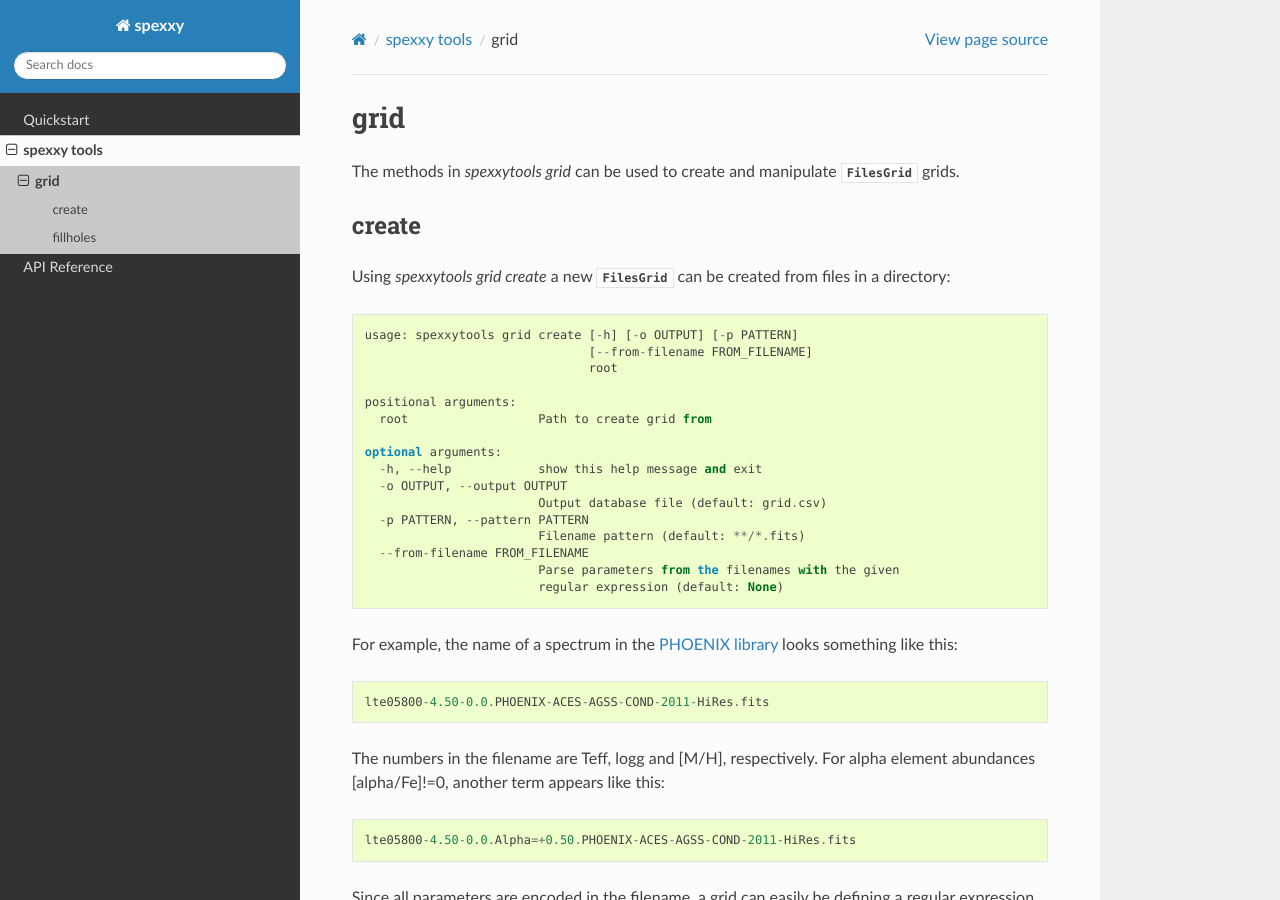
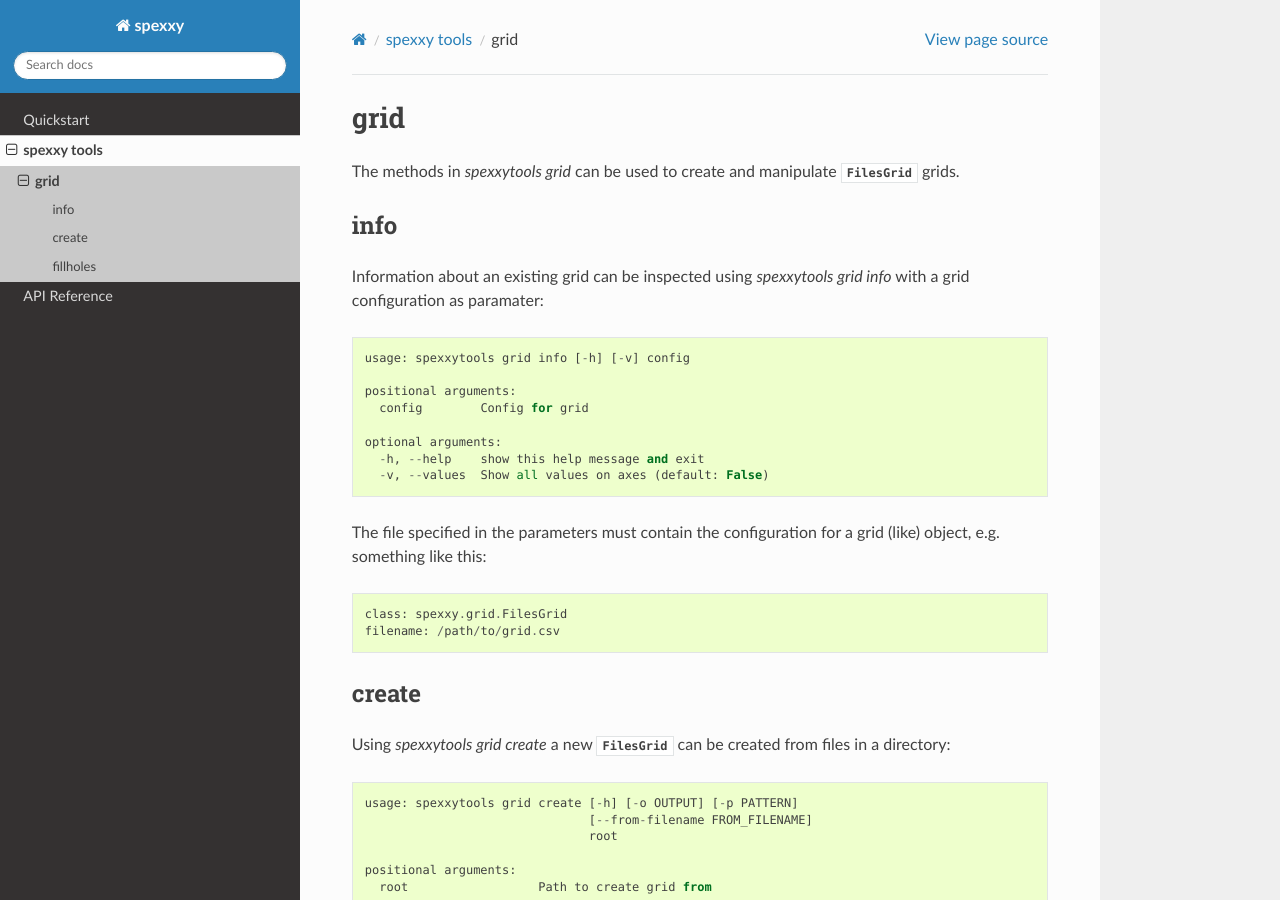
Before and after one commit to thusser/spexxy, a Sphinx documentation site: the page built from docs/source/tools/grid.rst, in a window 1280 px wide and 900 px high. Built offline with Sphinx 7.4.7 and the Read the Docs theme 2.0.0, drawn with Linux system fonts in a browser that asks for light colours.

Commit message:
added "grid info"

```diff
--- a/docs/source/tools/grid.rst
+++ b/docs/source/tools/grid.rst
@@ -3,6 +3,27 @@ grid
 
 The methods in `spexxytools grid` can be used to create and manipulate :class:`FilesGrid <spexxy.grid.FilesGrid>`
 grids.
+
+
+info
+----
+Information about an existing grid can be inspected using `spexxytools grid info` with a grid configuration as
+paramater::
+
+    usage: spexxytools grid info [-h] [-v] config
+
+    positional arguments:
+      config        Config for grid
+
+    optional arguments:
+      -h, --help    show this help message and exit
+      -v, --values  Show all values on axes (default: False)
+
+The file specified in the parameters must contain the configuration for a grid (like) object, e.g. something like this::
+
+    class: spexxy.grid.FilesGrid
+    filename: /path/to/grid.csv
+
 
 create
 ------
```
